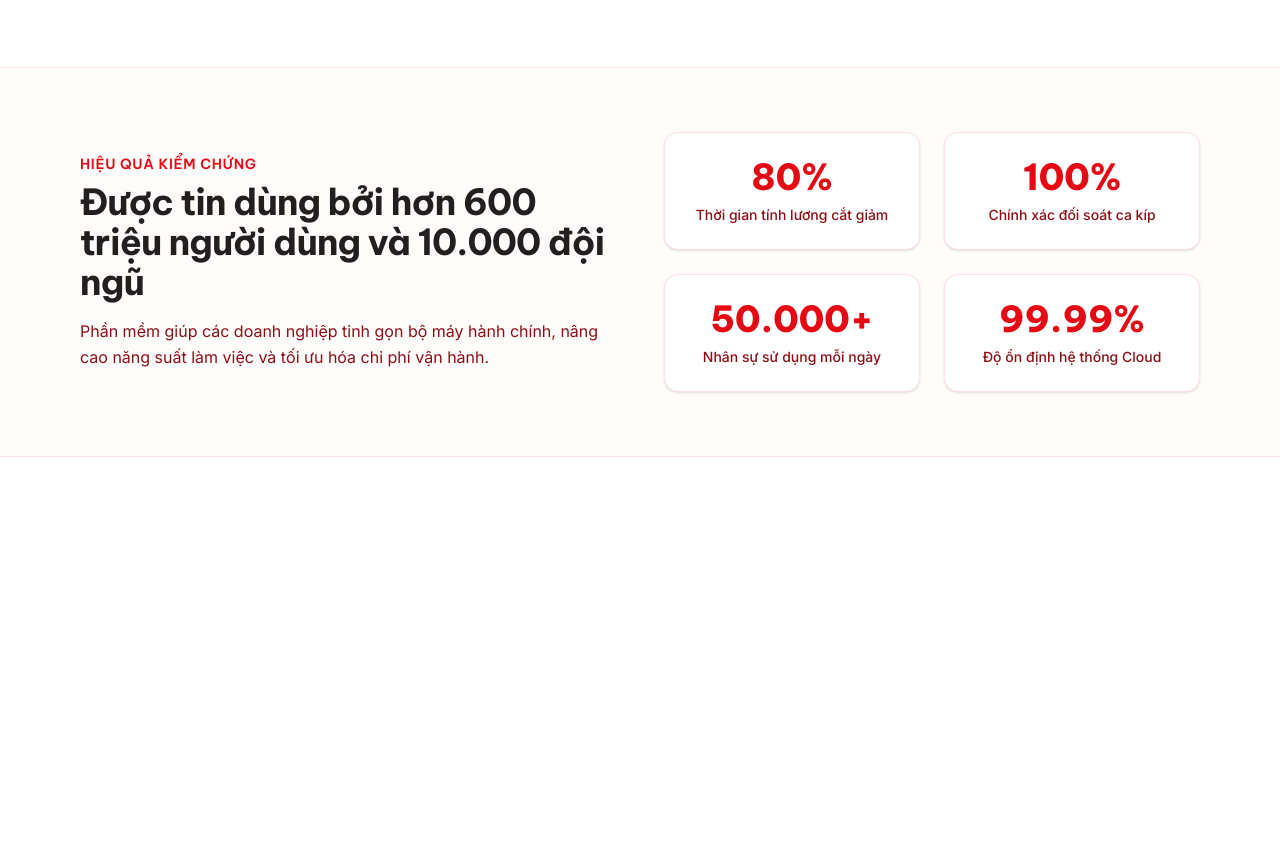
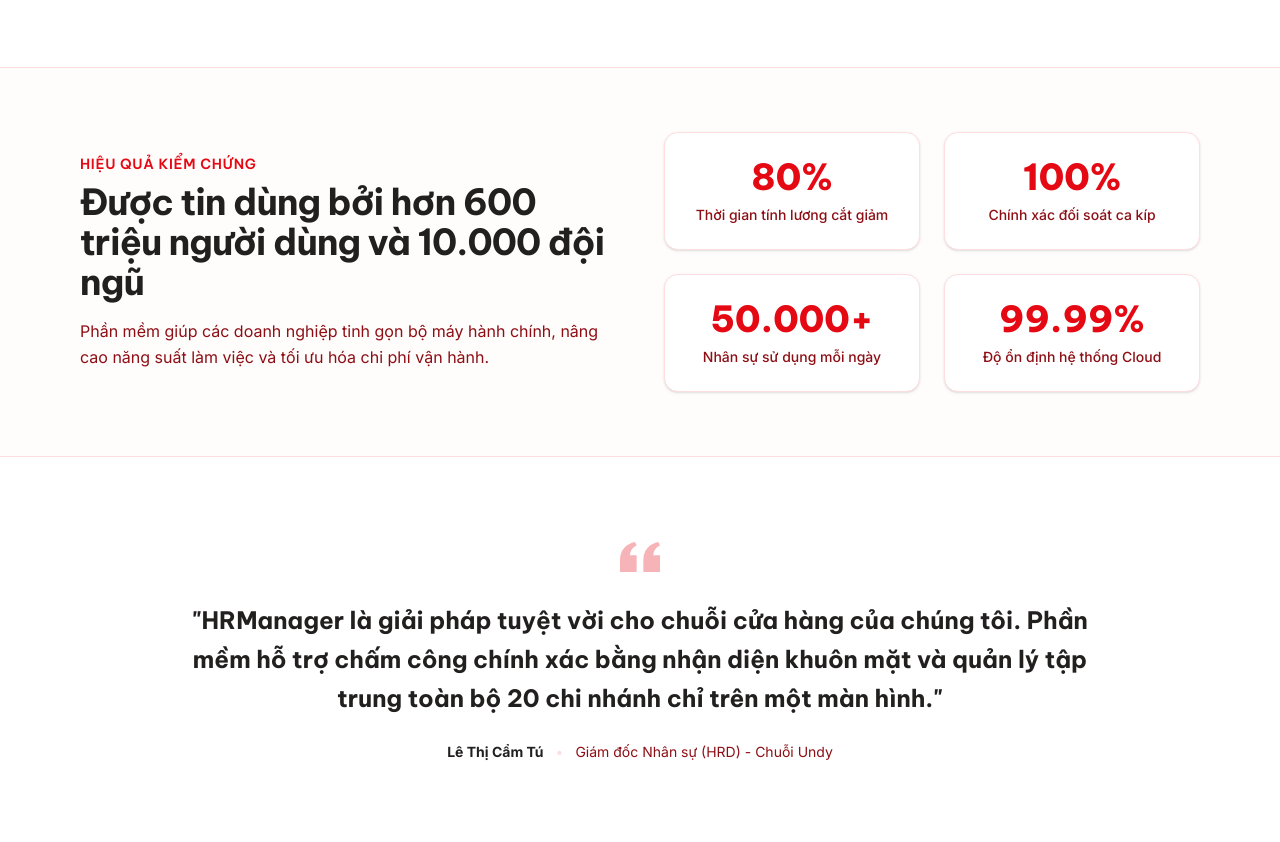
Before and after one commit to vkhanh2012/tkw_2354050051_khanh, a website: page index.html in a window 1280 px wide. Shown: the part 2050-2892 px from the top of the page. Before the commit the page ends 2507 px from the top, so only its background shows below. Drawn offline with Linux system fonts and the light colour scheme.

Commit message:
section testimonials

```diff
--- a/index.html
+++ b/index.html
@@ -196,6 +196,25 @@
             </div>
         </section>
 
+        <!-- 6. TESTIMONIALS / CẢM NHẬN KHÁCH HÀNG -->
+        <section aria-labelledby="cam-nhan-title" class="section text-center">
+            <h2 id="cam-nhan-title" class="sr-only">Đánh giá từ khách hàng doanh nghiệp</h2>
+            <figure class="mx-auto flex max-w-4xl flex-col items-center">
+                <svg class="h-10 w-10 text-brand-600/30" fill="currentColor" viewBox="0 0 24 24" aria-hidden="true">
+                    <path d="M14.017 21v-7.391c0-5.704 3.731-9.57 8.983-10.609l.995 2.151c-2.432.917-3.995 3.638-3.995 5.849h4v10h-9.983zm-14.017 0v-7.391c0-5.704 3.748-9.57 9-10.609l.996 2.151c-2.433.917-3.996 3.638-3.996 5.849h3.983v10h-9.983z"/>
+                </svg>
+                <blockquote class="mt-6 font-display text-xl font-bold leading-relaxed text-ink sm:text-2xl">
+                    "HRManager là giải pháp tuyệt vời cho chuỗi cửa hàng của chúng tôi. Phần mềm hỗ trợ chấm công chính xác bằng nhận diện khuôn mặt và quản lý tập trung toàn bộ 20 chi nhánh chỉ trên một màn hình."
+                </blockquote>
+                <figcaption class="mt-6 flex items-center justify-center gap-3 text-sm">
+                    <span class="font-bold text-ink">Lê Thị Cẩm Tú</span>
+                    <span class="text-line" aria-hidden="true">•</span>
+                    <cite class="not-italic text-muted">Giám đốc Nhân sự (HRD) - Chuỗi Undy</cite>
+                </figcaption>
+            </figure>
+        </section>
+
+
 
     </main>
 
```
